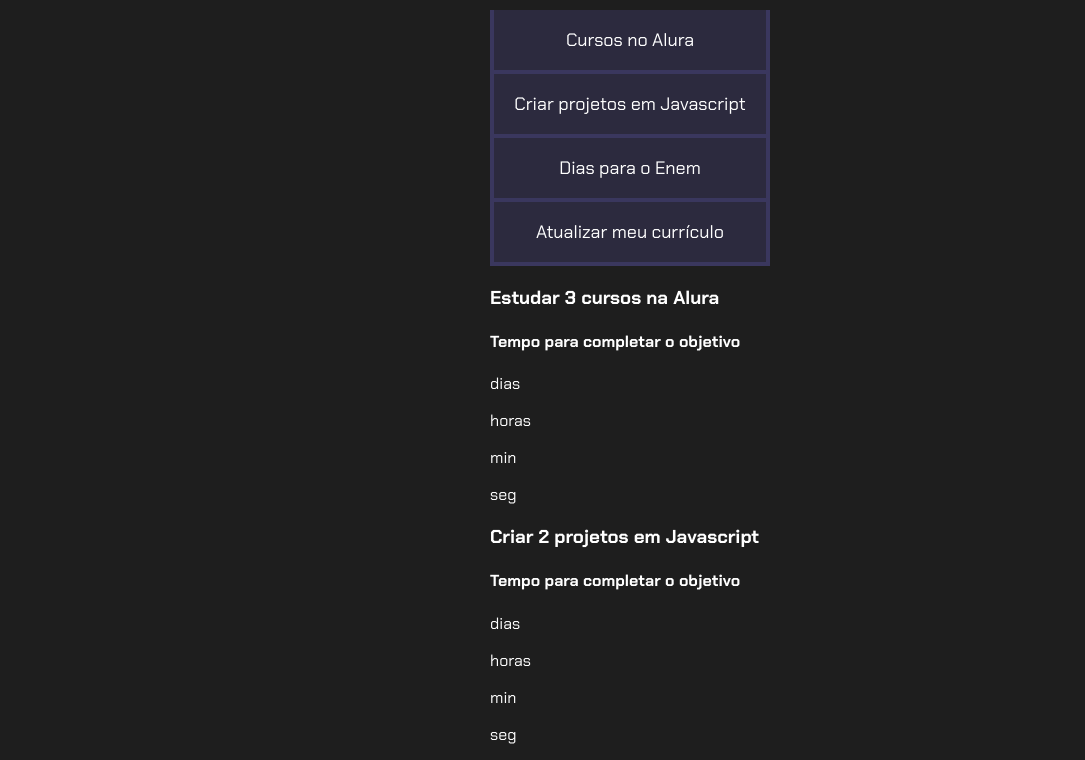
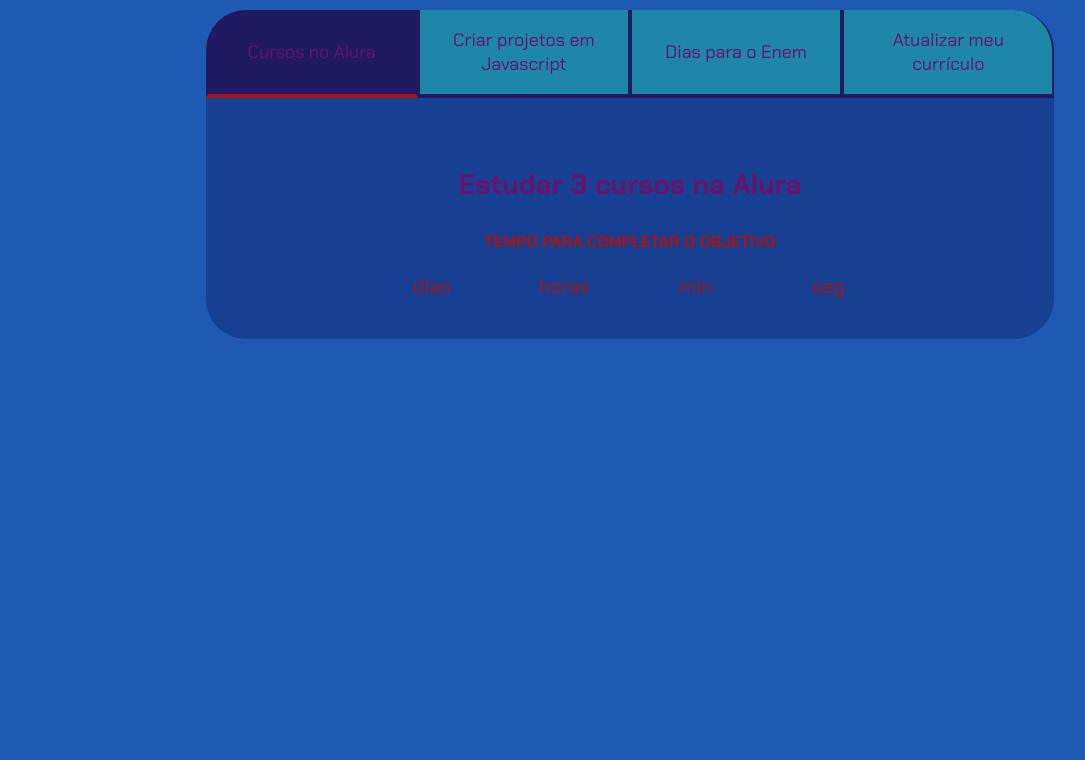
Before and after one commit to Weak13/Agenda-Digital, a plain HTML site: page index.html in a window 1280 px wide. Shown: the part 93-853 px from the top of the page, without its empty margins (10-1095 px from the left). After the commit the page ends 800 px from the top, so only its background shows below. Drawn offline with Linux system fonts and the light colour scheme; a script that the page names is missing.

Commit message:
Update style.css

```diff
--- a/style.css
+++ b/style.css
@@ -1,22 +1,22 @@
 @import url('https://fonts.googleapis.com/css2?family=Chakra+Petch:wght@400;700&display=swap');
 
-:root{
-    --cor-de-fundo: #1E1E1E;
-    --verde: #6FFF57;
-    --branco: #FFFFFF;
-    --botao-ativo: #3A375E;
-    --botao-inativo: rgba(58, 55, 94, 0.5);
-    --texto-fundo: rgba(58, 55, 94, 0.3);
+:root {
+    --cor-de-fundo: #1e5ab4;
+    --verde: #a71515;
+    --branco: #67126e;
+    --botao-ativo: #201a61;
+    --botao-inativo: rgba(31, 177, 157, 0.5);
+    --texto-fundo: rgba(10, 5, 68, 0.3);
 }
 
-body{
+body {
     background-color: var(--cor-de-fundo);
     color: var(--branco);
     font-family: 'Chakra Petch', sans-serif;
 }
 
 
-.conteudo-principal{
+.conteudo-principal {
     display: flex;
     flex-direction: column;
     justify-content: center;
@@ -26,18 +26,19 @@ body{
     margin: 0 auto;
 }
 
-.titulo-principal{
+.titulo-principal {
     text-align: left;
     width: 100%;
     font-size: 32px;
 }
 
-.titulo-principal span{
-    color:var(--verde)
+.titulo-principal span {
+    color: var(--verde);
 }
 
-.botao{
-    font-family: "Chakra Petch",sans-serif;
+
+.botao {
+    font-family: 'Chakra Petch', sans-serif;
     background-color: var(--botao-inativo);
     color: var(--branco);
     display: flex;
@@ -47,17 +48,81 @@ body{
     align-items: center;
     width: 100%;
     border-bottom: 4px solid var(--botao-ativo);
-    border-left: 4px solid var(--botao-ativo);
-    border-right: 4px solid var(--botao-ativo);
+    border-left: 2px solid var(--botao-ativo);
+    border-right: 2px solid var(--botao-ativo);
     border-top: none;
 }
 
-.botoes{
+.botao:first-child {
+    border-radius: 40px 40px 0 0;
+}
+
+.botoes {
     display: block;
 }
-@media  screen and (min-width: 768px) {
-    .botoes (
-        display: flex;
-    )
+
+.botao.ativo{
+    background-color: var(--botao-ativo);
+    border-bottom: 4px solid var(--verde);
+}
+
+.abas-textos{
+    background-color: var(--texto-fundo);
+    padding: 40px;
+    border-radius: 0 0 40px 40px;
+}
+.aba-conteudo.ativo{
+    display:block;
+}
+
+.aba-conteudo{
+    display: none;
+}
+
+.aba-conteudo-titulo-principal{
+    font-size: 28px;
+    text-align: center;
+}
+.aba-conteudo-titulo-secundario{
+    text-align: center;
+    color: var(--verde);
+    text-transform: uppercase;
+}
+
+.contador{
+    display:flex;
+    justify-content: center;
+    flex-wrap: wrap;
+}
+.contador-digito{
+    padding: 0 16px;
+    text-align: center;
+    min-width: 100px;
+}
+
+.contador-digito-numero{
+    font-size: 80px;
+    margin: 0;
 
 }
+
+.contador-digito-texto{
+    color: var(--verde);
+    font-size: 20px;
+    margin: 0;
+
+}
+
+@media screen and (min-width: 768px) {
+    .botoes {
+        display: flex;
+    }
+
+    .botao:first-child {
+        border-radius: 40px 0 0 0;
+    }
+
+    .botao:last-child {
+        border-radius: 0 40px 0 0;
+    }
+}
```
